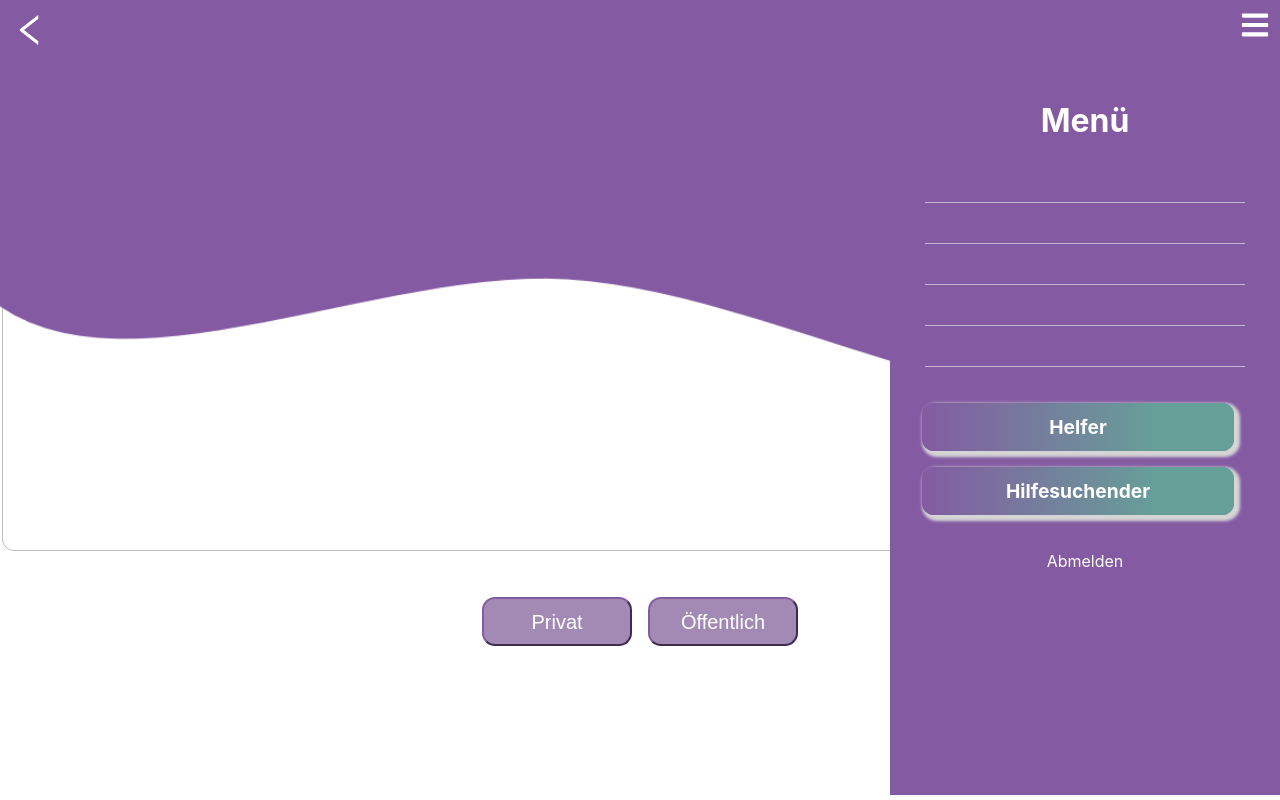
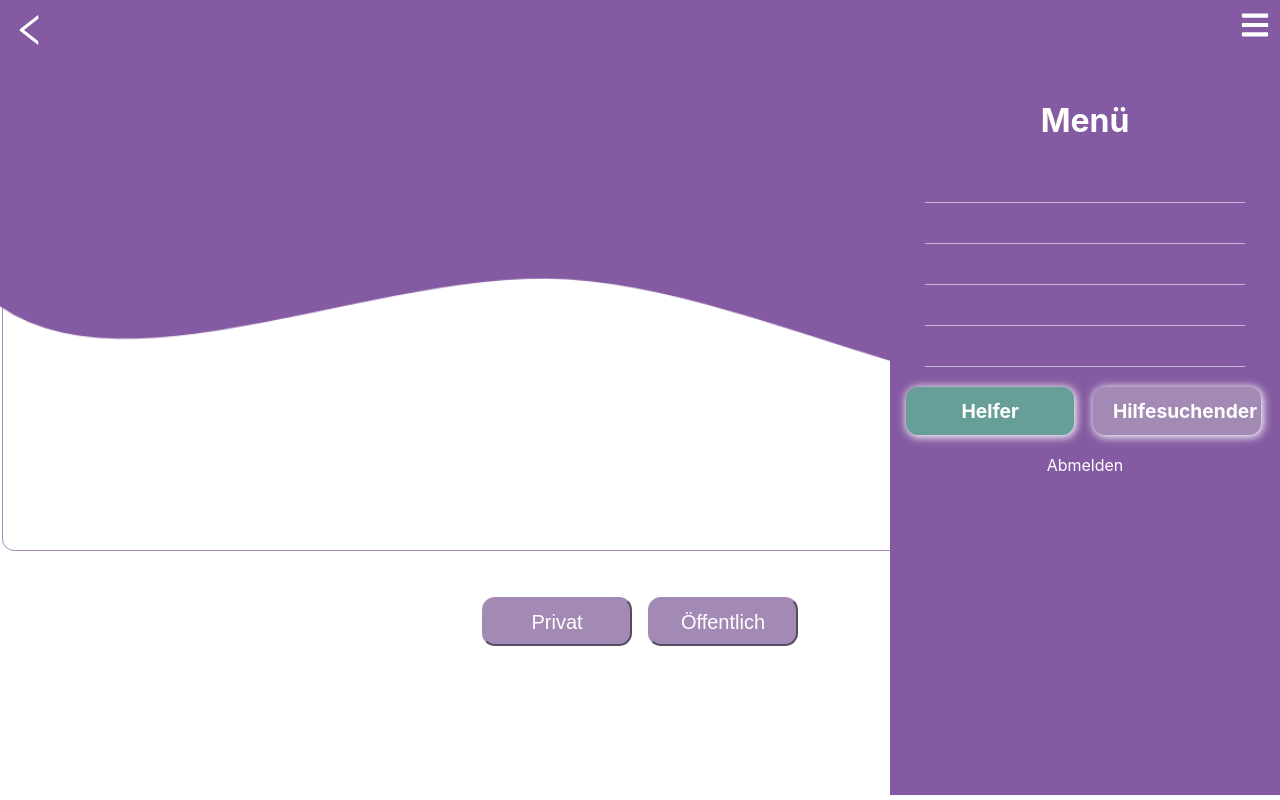
Before and after one commit to xSilentStorm313/Projekt-Web, a React (Create React App) app in the folder webapp/: page /anfrage in a window 1280 px wide. Both pictures are taken after a click on the element 1255 px from the left and 25 px from the top of the page. Built offline with nearby package versions, Linux system fonts and the light colour scheme.

Commit message:
menü abgeändert + alle px in rem

```diff
--- a/webapp/src/AnfrageStellen.css
+++ b/webapp/src/AnfrageStellen.css
@@ -11,32 +11,34 @@
     box-sizing: border-box;
     text-align: left;
     margin-left: 2rem;
-    font-size: 36px;
+    font-size: 2.25rem;
 }
 
 .inputanfrage {
     width: 80%;
-    padding: 12px 20px;
+    padding: 0.75rem 1.25rem;
     box-sizing: border-box;
-    border: 1px solid rgb(189, 188, 188);
-    border-radius: 12px;
+    border: 0.063rem solid rgb(189, 188, 188);
+    border-radius: 0.75rem;
     outline: none;
     text-align: start;
     box-shadow: 10%;
-    padding: 10px;
-    height: 318px;
+    padding: 0.625rem;
+    height: 19.875rem;
+    border-color: #A28AB4;
 }
 
 .inputbetreff {
     width: 80%;
-    padding: 12px 20px;
+    padding: 0.75rem 1.25rem;
     box-sizing: border-box;
-    border: 1px solid rgb(189, 188, 188);
-    border-radius: 12px;
+    border: 0.063rem solid rgb(189, 188, 188);
+    border-radius: 0.75rem;
     outline: none;
     text-align: left;
     box-shadow: 10%;
-    padding: 12px 15px;
+    padding: 0.75rem 0.938rem;
+    border-color: #A28AB4;
 }
 
 .buttonprivat {
@@ -44,14 +46,14 @@
     color: white;
     font-style: normal;
     font-weight: 500;
-    font-size: 20px;
-    line-height: 24px;
-    width: 150px;
-    height: 49px;
+    font-size: 1.25rem;
+    line-height: 1.5rem;
+    width: 9.375rem;
+    height: 3.063rem;
     margin-right: 1rem;
     margin-left: 1rem;
-    border-radius: 13px;
-    border-color: rgb(132, 91, 162);
+    border-radius: 0.813rem;
+    border-color: #A28AB4;
 }
 
 .buttonöffentlich {
@@ -59,24 +61,25 @@
     color: white;
     font-style: normal;
     font-weight: 500;
-    font-size: 20px;
-    line-height: 24px;
-    width: 150px;
-    height: 49px;
+    font-size: 1.25rem;
+    line-height: 1.5rem;
+    width: 9.375rem;
+    height: 3.063rem;
     margin-right: 1rem;
-    border-radius: 13px;
-    border-color: rgb(132, 91, 162);
+    border-radius: 0.813rem;
+    border-color: #A28AB4;
 }
 
 .überschriftantragfertig{
     box-sizing: border-box;
     text-align: center;
-    font-size: 36px;
+    font-size: 2.25rem;
+    margin-top: rem;
 }
 
 .textantragfertig{
     text-align: center;
-    font-size: 16px;
+    font-size: 1rem;
     font-weight: 400;
 }
 
@@ -85,11 +88,11 @@
     color: white;
     font-style: normal;
     font-weight: 500;
-    font-size: 20px;
-    line-height: 24px;
-    width: 189px;
-    height: 49px;
-    border-radius: 13px;
+    font-size: 1.25rem;
+    line-height: 1.5rem;
+    width: 11.813rem;
+    height: 3.063rem;
+    border-radius: 0.813rem;
     border-color: rgb(132, 91, 162);
 }
 
@@ -98,10 +101,10 @@
     color: white;
     font-style: normal;
     font-weight: 500;
-    font-size: 20px;
-    line-height: 24px;
-    width: 150px;
-    height: 49px;
-    border-radius: 13px;
+    font-size: 1.25rem;
+    line-height: 1.5rem;
+    width: 9.375rem;
+    height: 3.063rem;
+    border-radius: 0.813rem;
     border-color: rgb(132, 91, 162);
 }
--- a/webapp/src/Grün/Hauptseitegrün.css
+++ b/webapp/src/Grün/Hauptseitegrün.css
@@ -15,7 +15,7 @@
 }
 
 .headergrün {
-  height: 100px;
+  height: 6.25rem;
   width: 100%;
   background: #fff;
   display: flex;
@@ -25,12 +25,12 @@
 
 .buttonbeitraggrün {
   background-color: #669F98;
-  height: 350px;
-  width: 320px;
+  height: 21.875rem;
+  width: 20rem;
   margin: 1rem 2rem;
-  box-shadow: 3px 3px 3px 1px rgb(213, 213, 213);
-  border-radius: 12px;
-  font-size: 20px;
+  box-shadow: 0.188rem 0.188rem 0.188rem 0.063rem rgb(213, 213, 213);
+  border-radius: 0.75rem;
+  font-size: 1.25rem;
   margin-top: 2rem;
   display: block;
   color: white;
@@ -42,28 +42,28 @@
 }
 
 img {
-  height: 100px;
-  width: 100px;
+  height: 6.25rem;
+  width: 6.25rem;
 }
 
 .beschreibung {
   text-align: left;
   font-weight: lighter;
-  line-height: 1px;
+  line-height: 0.063rem;
   font-family: 'Inter', sans-serif;
-  font-size: 16px;
+  font-size: 1rem;
 }
 
 span {
   text-align: left;
-  padding-left: 20px;
+  padding-left: 1.25rem;
   font-weight: medium;
-  font-size: 20px;
+  font-size: 1.25rem;
   font-family: 'Inter', sans-serif;
 }
 
 .formular {
-  margin-bottom: 0px;
+  margin-bottom: 0rem;
 }
 
 .menu-icon-containergrün {
@@ -77,8 +77,8 @@ span {
   display: flex;
   align-items: center;
   justify-content: center;
-  width: 50px;
-  height: 50px;
+  width: 3.125rem;
+  height: 3.125rem;
   color: #fff;
   cursor: pointer;
   position: fixed;
@@ -90,12 +90,12 @@ span {
 
 .menugrün {
   position: fixed;
-  top: 5px;
-  right: 5px;
-  bottom: 5px;
-  width: 390px;
+  top: 0.313rem;
+  right: 0.313rem;
+  bottom: 0.313rem;
+  width: 24.375rem;
   background: #669F98;
-  box-shadow: 2px 0 3px rgba(0, 0, 0, 0.1);
+  box-shadow: 0.125rem 0 0.188rem rgba(0, 0, 0, 0.1);
   transform: translateX(100%);
   transition: transform 0, 7s cubic-bezier(0.4, 0, 0.2, 1);
   z-index: 1002;
@@ -121,10 +121,10 @@ span {
 .menugrün li {
   display: block;
   position: center;
-  padding: 20px;
+  padding: 1.25rem;
   width: 20rem;
-  border-bottom: 1px solid rgba(255, 255, 255, 0.551);
-  font-size: 20px;
+  border-bottom: 0.063rem solid rgba(255, 255, 255, 0.551);
+  font-size: 1.25rem;
 }
 
 .titlebarhauptseitegrün {
@@ -148,8 +148,8 @@ a {
   display: flex;
   align-items: center;
   justify-content: center;
-  width: 60px;
-  height: 60px;
+  width: 3.75rem;
+  height: 3.75rem;
   color: #fff;
   cursor: pointer;
   position: fixed;
@@ -165,3 +165,39 @@ a {
 .menu-icon-containergrün {
   background-color: #669F98;
 }
+
+.button-container-grün {
+  display: grid;
+  grid-template-columns: 1fr 1fr;
+  margin-left: 1rem;
+}
+
+.button-switch-hilfesuchender {
+  background-color: #A28AB4;
+  color: white;
+  width: 90%;
+  padding: 0.75rem 1.25rem;
+  border-radius: 0.75rem;
+  box-shadow: 0.07rem 0.07rem 0.5rem 0.07rem #ffffff;
+  text-align: center;
+  font-size: 1.2rem;
+  font-weight: bold;
+  cursor: pointer;
+  transition: background-color 250ms;
+  border: none;
+}
+
+.button-switch-helfer {
+  background-color: #669F98;
+  color: white;
+  width: 90%;
+  padding: 0.75rem 1.25rem;
+  border-radius: 0.75rem;
+  box-shadow: 0.07rem 0.07rem 0.5rem 0.07rem #ffffff;
+  text-align: center;
+  font-size: 1.2rem;
+  font-weight: bold;
+  cursor: pointer;
+  transition: background-color 250ms;
+  border: none;
+}
--- a/webapp/src/Lila/Hauptseitelila.css
+++ b/webapp/src/Lila/Hauptseitelila.css
@@ -10,7 +10,7 @@
 }
 
 .header {
-  height: 100px;
+  height: 6.25rem;
   width: 100%;
   background: #fff;
   display: flex;
@@ -20,12 +20,12 @@
 
 .buttonbeitrag {
   background-color: rgb(132, 91, 162);
-  height: 350px;
-  width: 320px;
+  height: 21.875rem;
+  width: 20rem;
   margin: 1rem 2rem;
-  box-shadow: 3px 3px 3px 1px rgb(213, 213, 213);
-  border-radius: 12px;
-  font-size: 20px;
+  box-shadow: 0.188rem 0.188rem 0.188rem 0.063rem rgb(213, 213, 213);
+  border-radius: 0.75rem;
+  font-size: 1.25rem;
   margin-top: 2rem;
   display: block;
   color: white;
@@ -37,28 +37,28 @@
 }
 
 img{
-  height: 100px;
-  width: 100px;
+  height: 6.25rem;
+  width: 6.25rem;
 }
 
 .beschreibung{
   text-align: left;
   font-weight: lighter;
-  line-height: 1px;
+  line-height: 0.063rem;
   font-family: 'Inter', sans-serif;
-  font-size: 16px;
+  font-size: 1rem;
 }
 
 span{
   text-align: left;
-  padding-left: 20px;
+  padding-left: 1.25rem;
   font-weight: medium;
-  font-size: 20px;
+  font-size: 1.25rem;
   font-family: 'Inter', sans-serif;
 }
 
 .formular{
-  margin-bottom: 0px;
+  margin-bottom: 0rem;
 }
 
 .menu-icon-container {
@@ -72,8 +72,8 @@ span{
   display: flex;
   align-items: center;
   justify-content: center;
-  width: 50px;
-  height: 50px;
+  width: 3.125rem;
+  height: 3.125rem;
   color: #fff;
   cursor: pointer;
   position: fixed;
@@ -85,12 +85,12 @@ span{
 
 .menu {
   position: fixed;
-  top: 5px;
-  right: 5px;
-  bottom: 5px;
-  width: 390px;
+  top: 0.313rem;
+  right: 0.313rem;
+  bottom: 0.313rem;
+  width: 24.375rem;
   background: rgb(132, 91, 162);
-  box-shadow: 2px 0 3px rgba(0, 0, 0, 0.1);
+  box-shadow: 0.125rem 0 0.188rem rgba(0, 0, 0, 0.1);
   transform: translateX(100%);
   transition: transform 0,7s cubic-bezier(0.4, 0, 0.2, 1);
   z-index: 1002;
@@ -116,10 +116,10 @@ span{
 .menu li {
   display: block;
   position: center;
-  padding: 20px;
+  padding: 1.25rem;
   width: 20rem;
-  border-bottom: 1px solid rgba(255, 255, 255, 0.551);
-  font-size: 20px;
+  border-bottom: 0.063rem solid rgba(255, 255, 255, 0.551);
+  font-size: 1.25rem;
 }
 
 .titlebarhauptseite {
@@ -143,8 +143,8 @@ a{
   display: flex;
   align-items: center;
   justify-content: center;
-  width: 60px;
-  height: 60px;
+  width: 3.75rem;
+  height: 3.75rem;
   color: #fff;
   cursor: pointer;
   position: fixed;
@@ -156,3 +156,39 @@ a{
 .abmelden {
   color: #fff;
 }
+
+.button-container-lila {
+  display: grid;
+  grid-template-columns: 1fr 1fr;
+  margin-left: 1rem;
+}
+
+.button-switch-hilfesuchender {
+  background-color: #845BA2;
+  color: white;
+  width: 90%;
+  padding: 0.75rem 1.25rem;
+  border-radius: 0.75rem;
+  box-shadow: 0.07rem 0.07rem 0.07rem 0.07rem #ffffff;
+  text-align: center;
+  font-size: 1.2rem;
+  font-weight: bold;
+  cursor: pointer;
+  transition: background-color 250ms;
+  border: none;
+}
+
+.button-switch-helfer {
+  background-color: #90B2AE;
+  color: white;
+  width: 90%;
+  padding: 0.75rem 1.25rem;
+  border-radius: 0.75rem;
+  box-shadow: 0.07rem 0.07rem 0.07rem 0.07rem #ffffff;
+  text-align: center;
+  font-size: 1.2rem;
+  font-weight: bold;
+  cursor: pointer;
+  transition: background-color 250ms;
+  border: none;
+}
--- a/webapp/src/Login.css
+++ b/webapp/src/Login.css
@@ -12,28 +12,28 @@
   box-sizing: border-box;
   text-align: left;
   margin-left: 1.5rem;
-  margin-bottom: -15px;
+  margin-bottom: -0.938rem;
 }
 
 .überschriftlogin {
   box-sizing: border-box;
   text-align: left;
   margin-left: 1.5rem;
-  font-size: 36px;
+  font-size: 2.25rem;
 }
 
 .input[type=text],[type=password] {
   width: 80%;
-  padding: 12px 20px;
+  padding: 0.75rem 1.25rem;
   box-sizing: border-box;
-  border: 1px solid rgb(189, 188, 188);
-  border-radius: 12px;
+  border: 0.063 solid rgb(189, 188, 188);
+  border-radius: 0.75rem;
   outline: none;
   text-align: left;
 }
 
 .passwortvergessen {
-  font-size: 14px;
+  font-size: 0.875rem;
   text-decoration: underline;
 }
 
@@ -46,9 +46,9 @@
   background-image: linear-gradient(to right, rgb(132, 91, 162) 0%, rgb(102, 159, 152) 75%);
   color: white;
   width: 80%;
-  padding: 12px 20px;
-  box-shadow: 3px 3px 3px 3px rgb(213, 213, 213);
-  border-radius: 12px;
+  padding: 0.75rem 1.25rem;
+  box-shadow: 0.188rem 0.188rem 0.188rem 0.188rem rgb(213, 213, 213);
+  border-radius: 0.75rem;
   text-align: center;
   font-size: 1.2rem;
   font-weight: bold;
@@ -61,10 +61,11 @@
   position: fixed;
   font-weight: bold;
   left: 0;
-  right: 0px;
+  right: 0rem;
   bottom: 0;
   width: 100%;
   padding: 2rem;
   text-align: center;
-  margin-bottom: 0px;
+  margin-bottom: 0rem;
+
 }
--- a/webapp/src/components/Menü/HelferButton.js
+++ b/webapp/src/components/Menü/HelferButton.js
@@ -3,7 +3,7 @@ import { Link } from "react-router-dom";
 
 export default function Button() {
     return (
-        <div className="buttonlogin">
+        <div className="button-switch-helfer">
           <herf>
             <Link to="/startgrün">Helfer</Link>
           </herf>
--- a/webapp/src/components/Menü/HilfesuchenderButton.js
+++ b/webapp/src/components/Menü/HilfesuchenderButton.js
@@ -3,7 +3,7 @@ import { Link } from "react-router-dom";
 
 export default function Button() {
     return (
-        <div className="buttonlogin">
+        <div className="button-switch-hilfesuchender">
           <herf>
             <Link to="/start">Hilfesuchender</Link>
           </herf>
--- a/webapp/src/components/Menü/MenuLogikLila.js
+++ b/webapp/src/components/Menü/MenuLogikLila.js
@@ -30,7 +30,10 @@ function Menu({ items }) {
             ))}
             <br />
           </ul>
-          <Helfer /> <Hilfesuchender />
+          <div className="button-container-lila">
+            <Helfer />
+            <Hilfesuchender />
+          </div>
           <br />
           <div className='abmelden'>Abmelden</div>
         </div>
--- a/webapp/src/components/Menü/MenüLogikGrün.js
+++ b/webapp/src/components/Menü/MenüLogikGrün.js
@@ -30,7 +30,10 @@ function Menu({ items }) {
             ))}
             <br/>
           </ul>
-          <Helfer /> <Hilfesuchender />
+          <div className="button-container-grün">
+            <Helfer />
+            <Hilfesuchender />
+          </div>
           <br/>
           <div className='abmelden'>Abmelden</div>
         </div>
```
Also changed, not shown: webapp/src/Grün/EinzelnerBeitraggrün.css (+29 -29 lines), webapp/src/Lila/EinzelnerBeitrag.css (+29 -29 lines), webapp/src/Registrieren.css (+18 -18 lines), webapp/src/components/Footer.js (+5 -4 lines).
